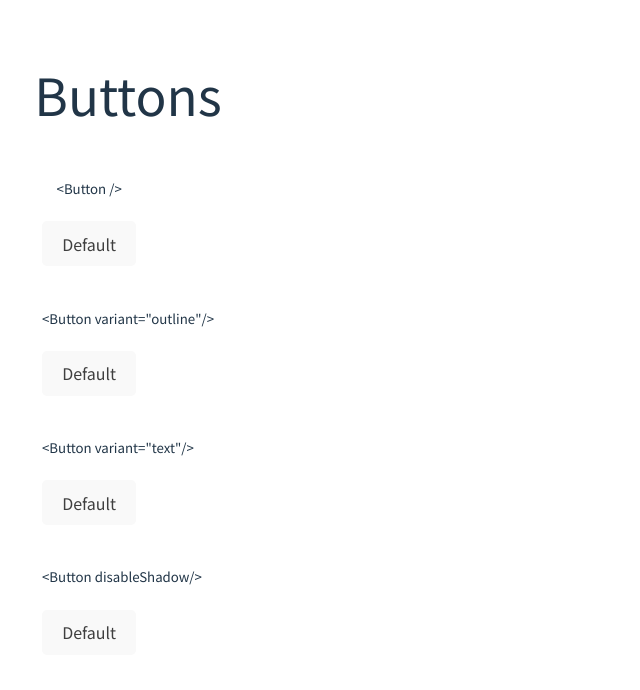
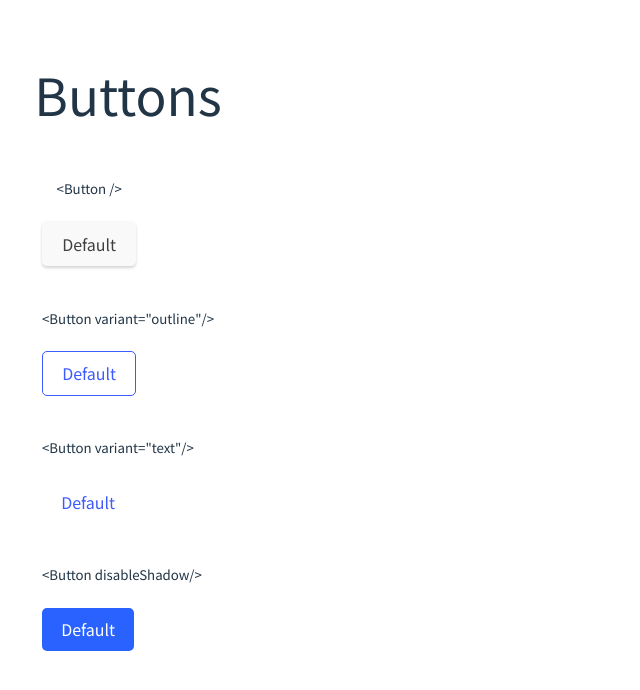
Before and after one commit to CesarQD98/button-component-devchallenge, a React (Vite) app: page / in a window 1280 px wide. Shown: the top 690 px of the page, without its empty margins (0-640 px from the left). Built offline with nearby package versions, Linux system fonts and the light colour scheme.

Commit message:
Updated and added button.css

```diff
--- a/src/components/Button.jsx
+++ b/src/components/Button.jsx
@@ -1,9 +1,13 @@
 import React from "react";
 
-const Button = ({ variant = "default" }) => {
+import "./css/button.css";
+
+const Button = ({ variant = "default", disableShadow = false }) => {
   console.log("variant →", variant);
 
-  const classNameVariant = "button-" + variant;
+  let classNameVariant = "button-" + variant;
+
+  disableShadow ? (classNameVariant += " disableShadow") : "";
 
   console.log("classNameVariant →", classNameVariant);
 
--- /dev/null
+++ b/src/components/css/button.css
@@ -0,0 +1,48 @@
+.button-default {
+  border: 1px solid transparent;
+  box-shadow: 0px 2px 3px 0px #33333333;
+}
+
+.button-default:hover,
+.button-default:focus,
+.button-default:focus-visible {
+  background-color: #aeaeae;
+}
+
+.button-outline {
+  border: 1px solid #3d5afe;
+  background-color: transparent;
+  color: #3d5afe;
+}
+
+.button-outline:hover,
+.button-outline:focus,
+.button-outline:focus-visible {
+  background-color: #3d5afe24;
+}
+
+.button-text {
+  border: 0 dotted #3d5afe;
+  margin: 0 0;
+  background-color: transparent;
+  color: #3d5afe;
+}
+
+.button-text:hover,
+.button-text:focus,
+.button-text:focus-visible {
+  background-color: #3d5afe24;
+}
+
+.disableShadow {
+  background-color: var(--primary);
+  color: white;
+}
+
+.disableShadow:hover,
+.disableShadow:focus,
+.disableShadow:focus-visible {
+  background-color: var(--primary);
+  box-shadow: 0px 2px 5px 2px #33333333;
+  color: white;
+}
```
